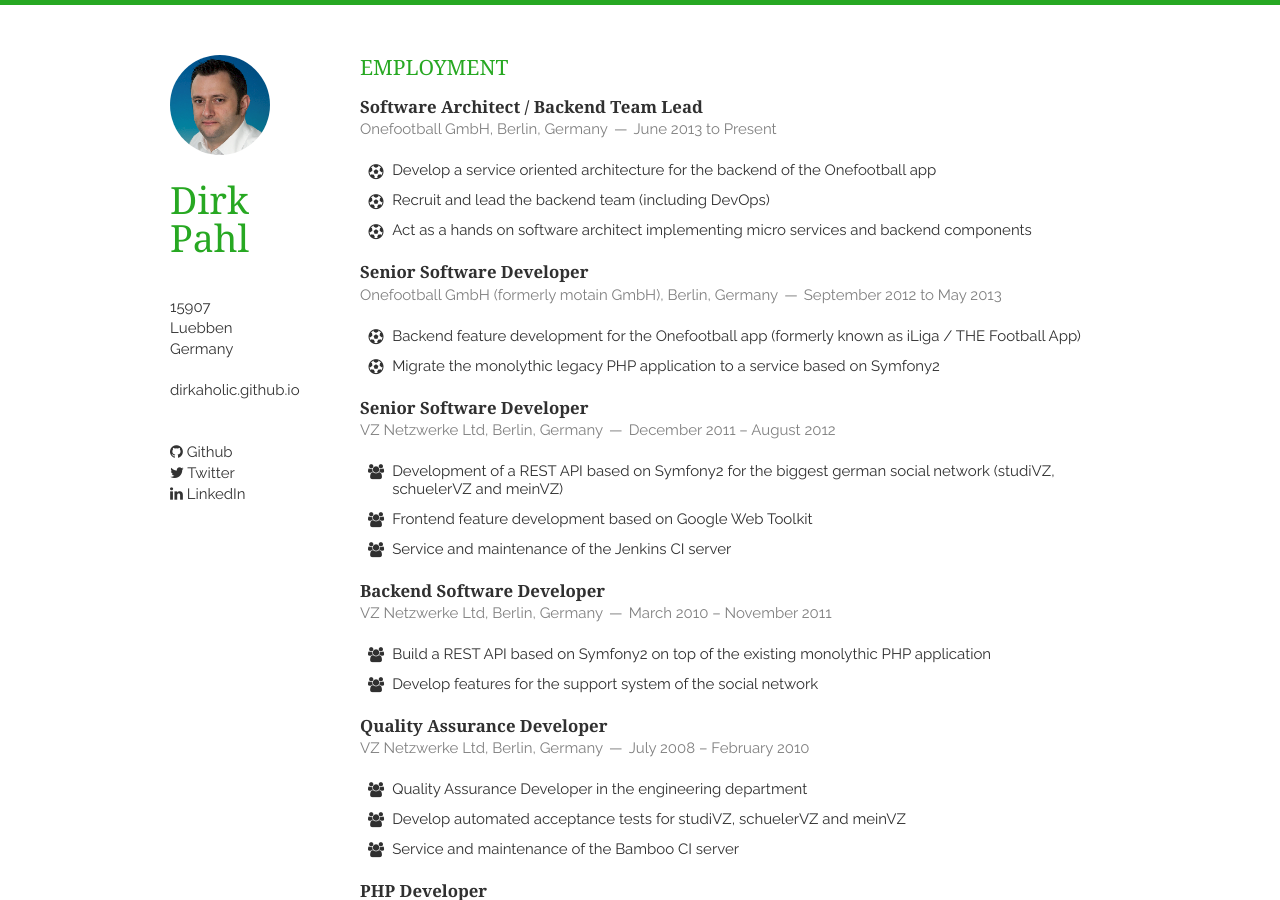
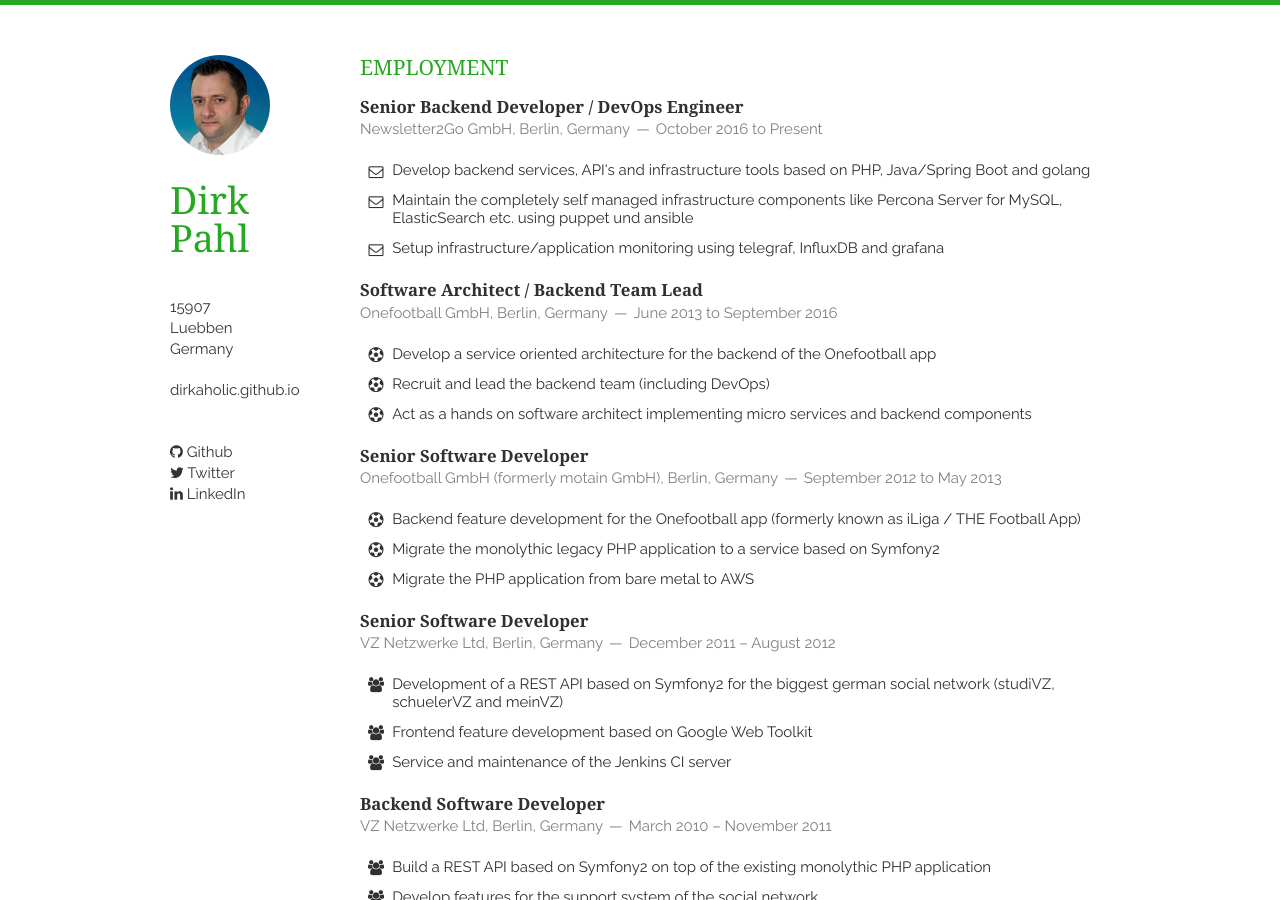
Before and after one commit to dirkaholic/dirkaholic.github.com, a Jekyll site: the page built from index.html, in a window 1280 px wide and 900 px high. Built offline with Jekyll 4.4.1, drawn with Linux system fonts in a browser that asks for light colours; nearby versions of some CDN libraries; Markdown is read by kramdown in place of the engine named in the settings; the list of posts is cut into pages by our own code.

Commit message:
Added newsletter2go position

```diff
--- a/_includes/employment.html
+++ b/_includes/employment.html
@@ -2,8 +2,22 @@
     <h1>Employment</h1>
     <article>
         <header>
+            <h1>Senior Backend Developer / DevOps Engineer</h1>
+            <span><address>Newsletter2Go GmbH, Berlin, Germany</address><time>October 2016 to Present</time></span>
+        </header>
+        <p>
+            <br/>
+            <ul class="fa-ul">
+                <li><i class="fa-li fa fa-envelope-o"></i>Develop backend services, API's and infrastructure tools based on PHP, Java/Spring Boot and golang</li>
+                <li><i class="fa-li fa fa-envelope-o"></i>Maintain the completely self managed infrastructure components like Percona Server for MySQL, ElasticSearch etc. using puppet und ansible</li>
+                <li><i class="fa-li fa fa-envelope-o"></i>Setup infrastructure/application monitoring using telegraf, InfluxDB and grafana</li>
+            </ul>
+        </p>
+    </article>
+    <article>
+        <header>
             <h1>Software Architect / Backend Team Lead</h1>
-            <span><address>Onefootball GmbH, Berlin, Germany</address><time>June 2013 to Present</time></span>
+            <span><address>Onefootball GmbH, Berlin, Germany</address><time>June 2013 to September 2016</time></span>
         </header>
         <p>
             <br/>
@@ -24,6 +38,7 @@
             <ul class="fa-ul">
                 <li><i class="fa-li fa fa-futbol-o"></i>Backend feature development for the <a href="https://www.onefootball.com">Onefootball</a> app (formerly known as iLiga / THE Football App)</li>
                 <li><i class="fa-li fa fa-futbol-o"></i>Migrate the monolythic legacy PHP application to a service based on Symfony2</li>
+                <li><i class="fa-li fa fa-futbol-o"></i>Migrate the PHP application from bare metal to AWS</li>
             </ul>
         </p>
     </article>
```
